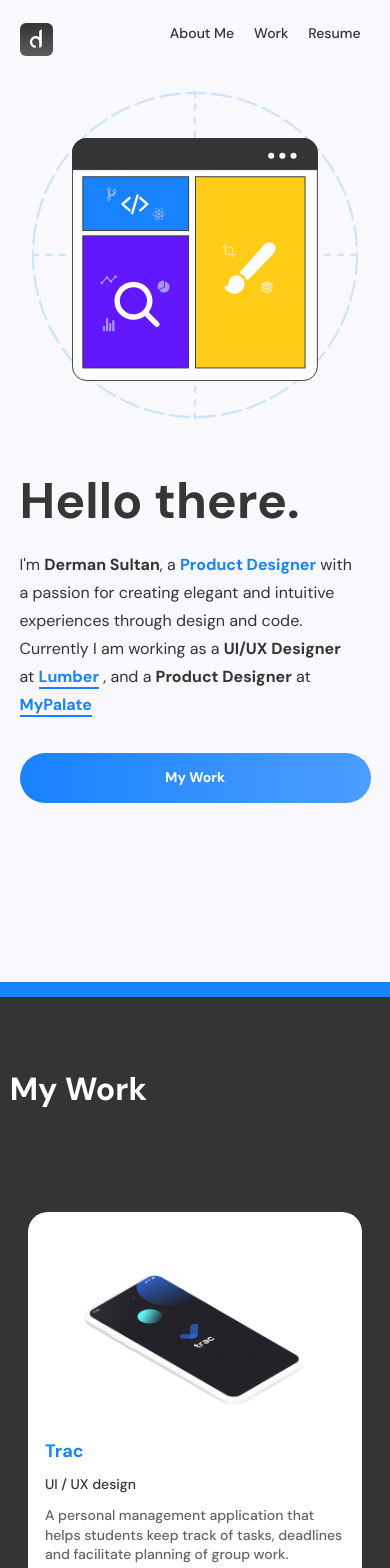
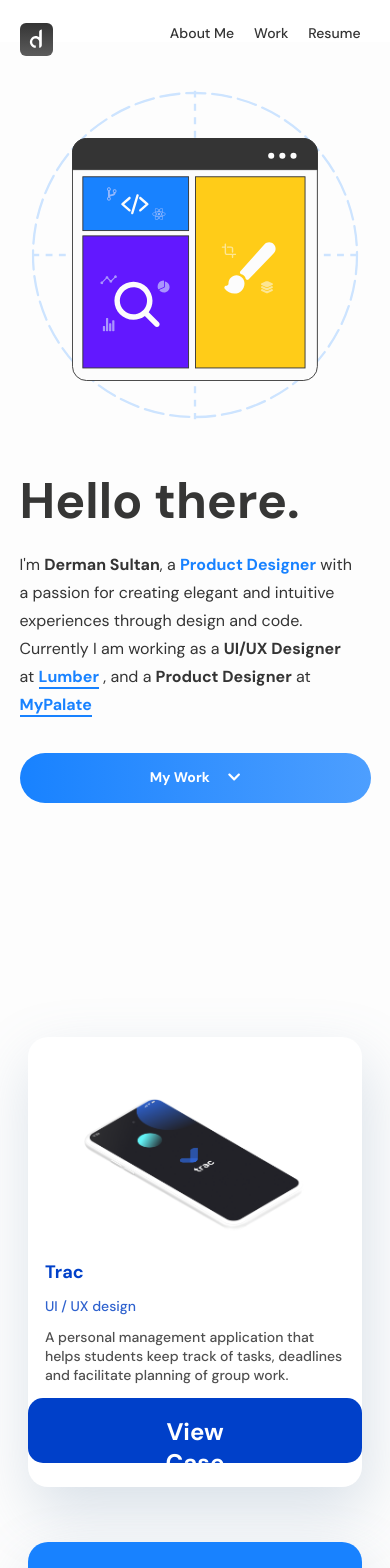
Before and after one commit to dermansultan/Portfolio2020, a React (Create React App) app: page / in a window 390 px wide. Shown: the top 1568 px of the page. Built offline with nearby package versions, Linux system fonts and the light colour scheme.

Commit message:
Add arrow animations to buttons

```diff
--- a/src/Components/Home.jsx
+++ b/src/Components/Home.jsx
@@ -7,11 +7,26 @@
 import trac from "../Img/caseStudies/Trac/trac.png";
 import ruma2 from "../Img/caseStudies/Ruma/ruma2.png";
 import ghbc from "../Img/caseStudies/GH/ghbc.png";
-import styled from "styled-components";
+import styled, { keyframes } from "styled-components";
 import landing from "../Img/landing.svg";
 import { ReactComponent as Circle } from "../Img/dash-circle.svg";
 import { ReactComponent as VertLine } from "../Img/vert-line.svg";
 import { ReactComponent as HorizLine } from "../Img/horiz-line.svg";
+import { FontAwesomeIcon } from "@fortawesome/react-fontawesome";
+import { faChevronDown } from "@fortawesome/free-solid-svg-icons";
+
+const hover = keyframes`
+  0% {
+    transform: translateY(0px)
+  }
+  50% {
+    transform: translateY(3px)
+  }
+  100% {
+    transform: translateY(0px)
+
+  }
+`;
 
 const HeroContainer = styled.div`
   width: 100%;
@@ -162,7 +177,10 @@
   transition: transform 0.2s; /* Animation */
 
   &:hover {
-    transform: scale(1.01);
+    transform: scale(0.99);
+    svg {
+      animation: ${hover} 1s ease infinite;
+    }
   }
   @media only screen and (max-width: 769px) {
     margin: 34px 0 0 0;
@@ -238,7 +256,11 @@
                   margin={"55px 0 0 0"}
                   onClick={() => gaClickHandler("My work was clicked.")}
                 >
-                  My Work
+                  My Work{" "}
+                  <FontAwesomeIcon
+                    icon={faChevronDown}
+                    style={{ marginLeft: "15px" }}
+                  />
                 </Btn>
               </HashLink>
             </GreetingBio>
@@ -256,13 +278,11 @@
         className="projectsContainer"
         id="projects"
         style={{
-          backgroundColor: "#343434",
           width: "100%",
           display: "flex",
           alignItems: "center",
           position: "relative",
           overflowX: "hidden",
-          borderTop: "15px solid #1882FF",
         }}
       >
         <div
@@ -274,20 +294,19 @@
             position: "relative",
           }}
         >
-          <Subheader>My Work</Subheader>
           <CaseCard
             title={"Trac"}
-            titleCol={"#1882FF"}
+            titleCol={"#0040C9"}
             role={"UI / UX design"}
-            roleCol={"#343434"}
+            roleCol={"#2F62CE"}
             desc={
               "A personal management application that helps students keep track of tasks, deadlines and facilitate planning of group work."
             }
-            descCol={"#646464"}
+            descCol={"#505050"}
             img={trac}
             imgAlt={"Mockup of Trac Application"}
             btnColor={"#FFFFFF"}
-            btnBackCol={"#1882FF"}
+            btnBackCol={"#0040C9"}
             reverse={false}
             mainBackCol={"#FFFFFF"}
             projLink={"/Trac"}
--- a/src/Components/Main/CaseCard.jsx
+++ b/src/Components/Main/CaseCard.jsx
@@ -1,6 +1,21 @@
 import react from "react";
-import styled from "styled-components";
+import styled, { keyframes } from "styled-components";
 import { Link } from "react-router-dom";
+import { FontAwesomeIcon } from "@fortawesome/react-fontawesome";
+import { faChevronRight } from "@fortawesome/free-solid-svg-icons";
+
+const hover = keyframes`
+  0% {
+    transform: translateX(0px)
+  }
+  50% {
+    transform: translateX(4px)
+  }
+  100% {
+    transform: translateX(0px)
+
+  }
+`;
 
 const Header = styled.h2`
   white-space: nowrap;
@@ -42,6 +57,7 @@
   margin: 55px 0 0 0;
   width: 95%;
   max-height: 540px;
+  box-shadow: 4px 24px 60px rgba(109, 141, 173, 0.25);
   border-radius: 58px;
   flex-direction: ${(props) => (props.reverse ? "row-reverse" : "row")};
   background-color: ${(props) => props.mainBackCol};
@@ -52,11 +68,6 @@
     flex-direction: column-reverse;
     margin: 55px 0 0 0;
     border-radius: 20px;
-  }
-  transition: transform 0.2s; /* Animation */
-
-  &:hover {
-    transform: scale(1.04) perspective(1000px);
   }
 `;
 
@@ -88,19 +99,21 @@
 `;
 
 const Btn = styled.button`
+  --color: ${(props) => props.btnColor};
+  --bg: ${(props) => props.btnBackCol};
+  position: relative;
+  overflow: hidden;
   font-family: DM Sans;
   font-style: normal;
   font-weight: bold;
-  font-size: clamp(14px, 2.5vw, 28px);
-  line-height: 137%;
+  font-size: 24px;
   align-self: ${(props) => (props.reverse ? "flex-end" : "flex-start")};
   justify-self: ${(props) => (props.reverse ? "flex-end" : "flex-start")};
-  background-color: ${(props) => props.btnBackCol};
-  color: ${(props) => props.btnColor};
+  background-color: var(--bg);
+  color: var(--color);
   border-radius: 26px;
   border: none;
-  width: 90%;
-  height: 90px;
+  padding: 18px 107px;
   margin: 25px 0 0 0;
   cursor: pointer;
   display: ${(props) => (props.construct ? "none" : "")};
@@ -111,25 +124,13 @@
     height: 65px;
     border-radius: 15px;
   }
-  ${
-    "" /* @media only screen and (min-width: 769px) {
-    margin: 12px 0 0 0;
-    border-radius: 15px;
-  }
-  @media only screen and (min-width: 1024px) {
-    margin: 12px 0 0 0;
-    border-radius: 12px;
-  }
-  @media only screen and (min-width: 1200px) {
-    margin: 25px 0 0 0;
-    border-radius: 12px;
-  } */
-  }
+
   transition: transform 0.2s; /* Animation */
 
   &:hover {
-    background-color: ${(props) => props.btnColor};
-    color: ${(props) => props.btnBackCol};
+    svg {
+      animation: ${hover} 1s ease infinite;
+    }
   }
 `;
 
@@ -186,7 +187,12 @@
               reverse={reverse}
               construct={construct}
             >
-              View Case Study
+              View Case Study{" "}
+              <FontAwesomeIcon
+                icon={faChevronRight}
+                size="sm"
+                style={{ marginLeft: "10px" }}
+              />
             </Btn>
           </Link>
         </Col>
--- a/src/index.css
+++ b/src/index.css
@@ -19,7 +19,6 @@
   display: flex;
   height: 5vh;
   justify-content: center;
-  background-color: #f9f8fd;
 }
 
 .headerMain {
@@ -65,7 +64,7 @@
   width: 100%;
   display: flex;
   justify-content: center;
-  background-color: #f9f8fd;
+  background-color: #fdfdfd;
 }
 
 .heroContainer {
@@ -207,6 +206,7 @@
   flex-direction: column;
   justify-content: center;
   padding-bottom: 140px;
+  background-color: #fdfdfd;
 }
 
 .projectsHeader {
```
